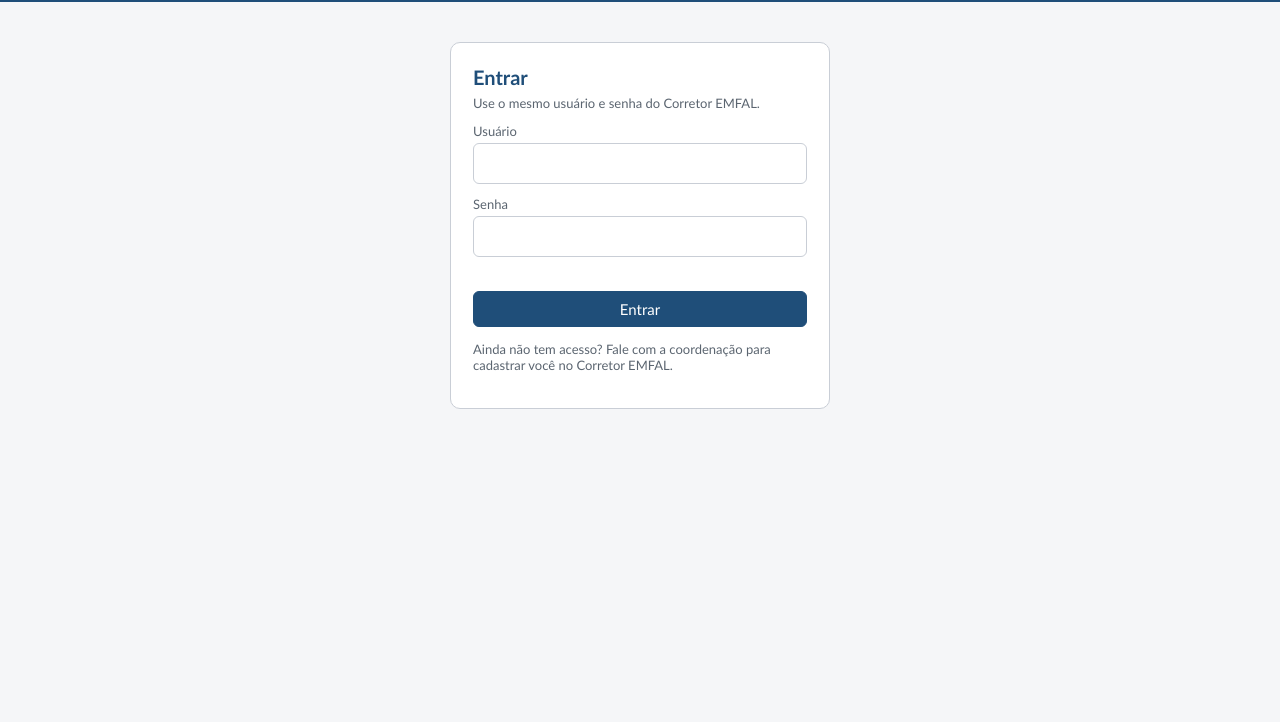
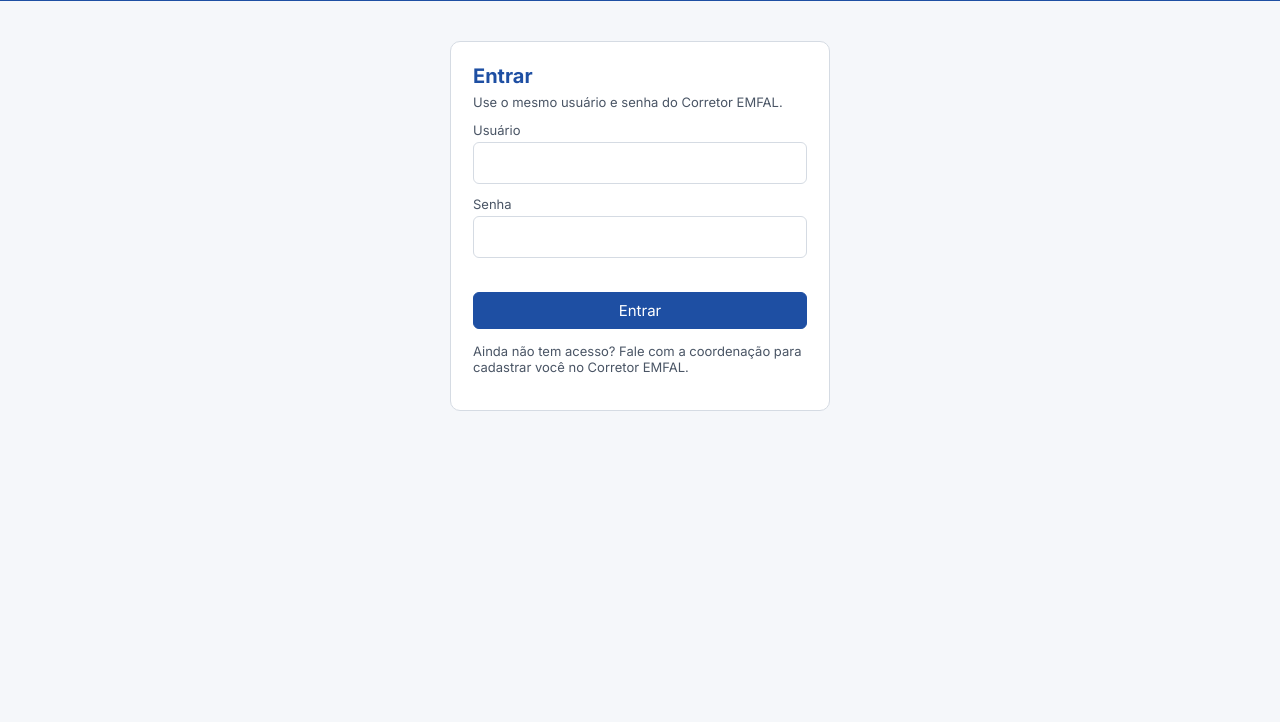
Before and after one commit to emfalped-source/curriculo, a plain HTML site: page index.html in a window 1280 px wide. Shown: the part 78-800 px from the top of the page. Drawn offline with Linux system fonts and the light colour scheme.

Commit message:
Cores e fonte do Super App EMFAL (azul e branco, Inter)
Só aparência: variáveis de cor, fonte e cor do ícone/barra. Documentos
impressos e exportados continuam com a formatação institucional.

Co-Authored-By: Claude Opus 5.5 <noreply@anthropic.com>
Claude-Session: https://claude.ai/code/session_013Pds359kTJeL2Rb35dwbXd

```diff
--- a/index.html
+++ b/index.html
@@ -4,7 +4,7 @@
 <meta charset="utf-8">
 <meta name="viewport" content="width=device-width, initial-scale=1">
 <title>Currículo em Ação EMFAL</title>
-<meta name="theme-color" content="#1f4e79">
+<meta name="theme-color" content="#1E4FA3">
 <link rel="manifest" href="manifest.webmanifest">
 <link rel="icon" href="icone-192.png">
 <link rel="apple-touch-icon" href="icone-192.png">
@@ -119,6 +119,13 @@ button.bt.usei.on{background:var(--ok);color:#fff}
 #login .erro{color:var(--nao);font-size:14px;margin-top:10px;min-height:18px}
 header .topo{display:flex;justify-content:space-between;align-items:flex-start;gap:10px}
 header .sair{background:none;border:1px solid rgba(255,255,255,.6);color:#fff;font:inherit;font-size:13px;padding:5px 10px;border-radius:6px;cursor:pointer}
+</style>
+<!-- tema-emfal: mesmas cores do Super App EMFAL (azul e branco), sempre claro -->
+<link rel="preconnect" href="https://fonts.googleapis.com">
+<link rel="stylesheet" href="https://fonts.googleapis.com/css2?family=Inter:wght@400;500;600;700;800&display=swap">
+<style id="tema-emfal">
+:root,:root[data-theme],:root:not([data-theme]){color-scheme:light!important;--azul:#1E4FA3!important;--azul2:#EAF1FB!important;--borda:#D5DBE3!important;--texto:#16202E!important;--sub:#4A5565!important;--fundo:#F5F7FA!important;}
+body{font-family:Inter,system-ui,-apple-system,"Segoe UI",Roboto,sans-serif!important}.doc,.doc *{font-family:Calibri,Carlito,Arial,sans-serif}
 </style>
 </head>
 <body>
```
Also changed, not shown: manifest.webmanifest.
